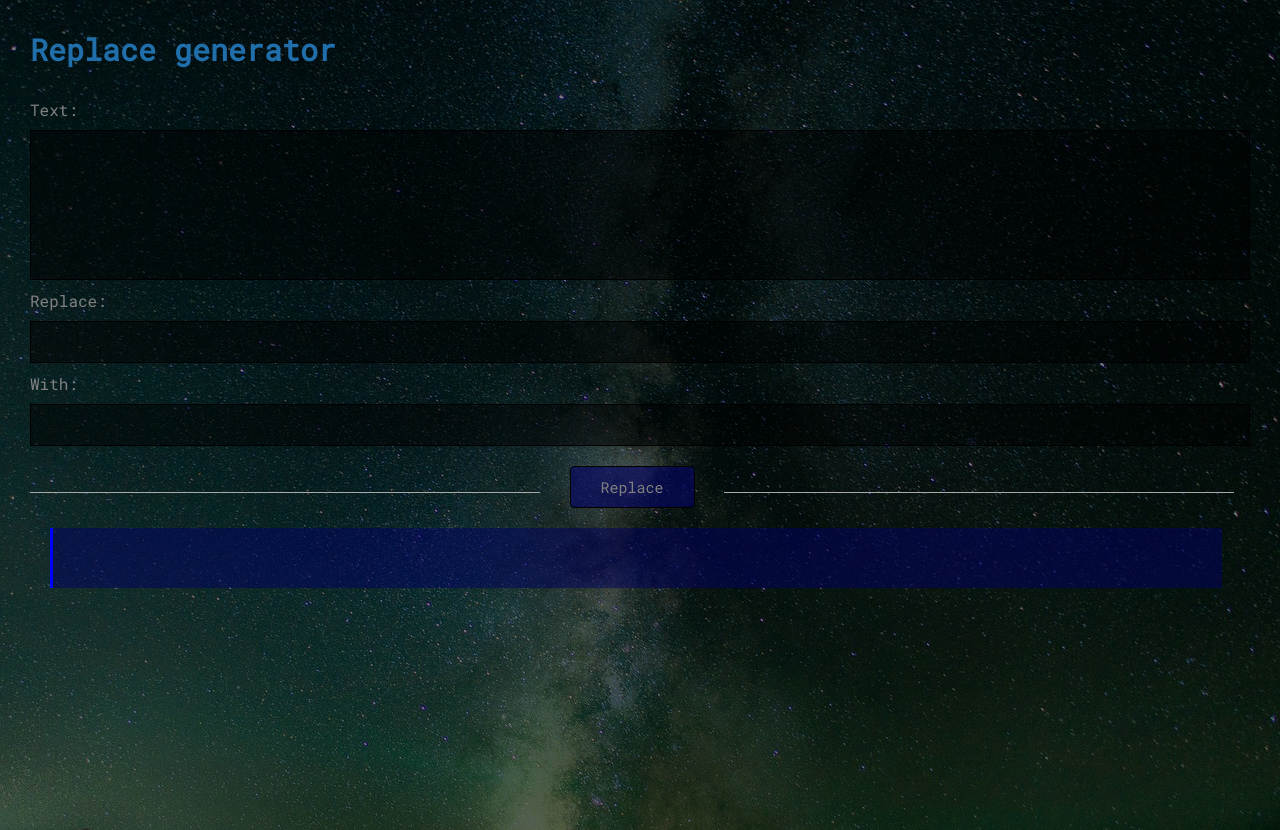
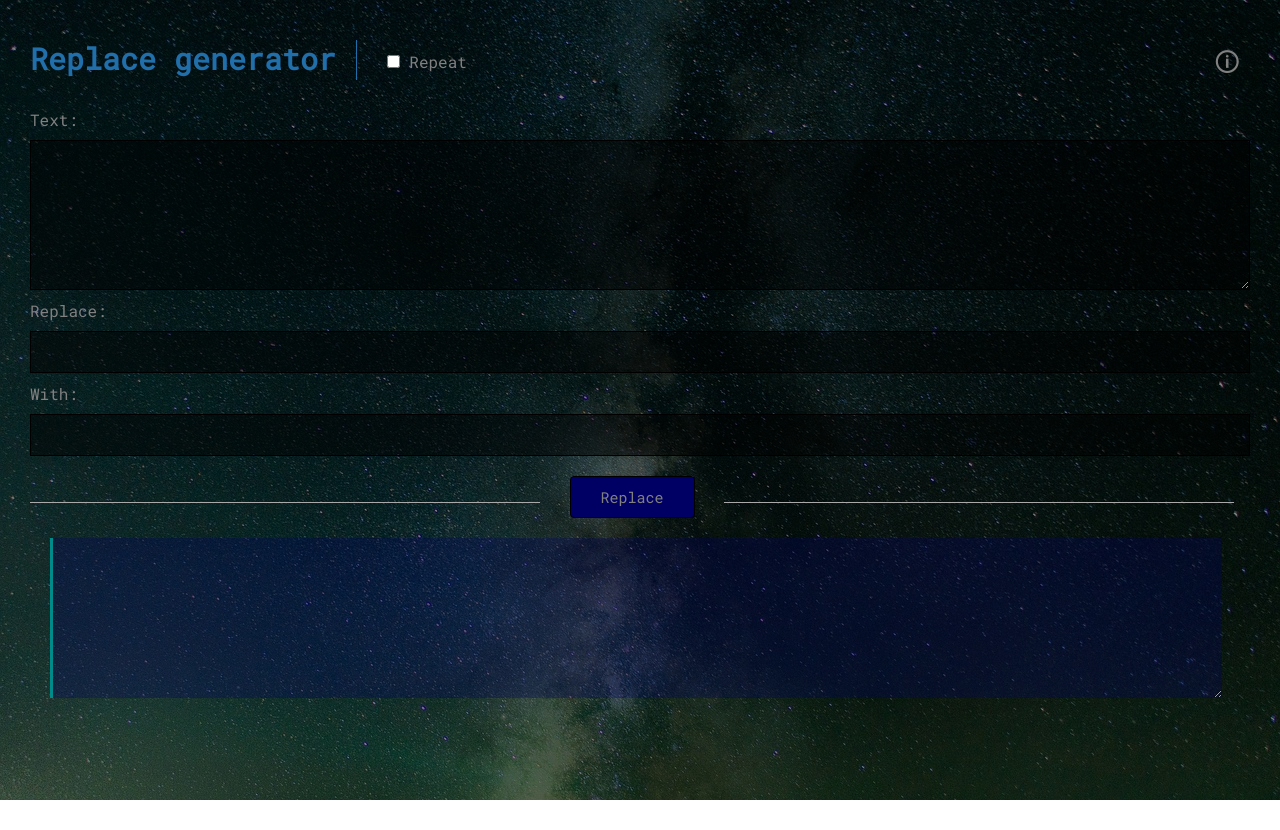
Before and after one commit to Thiibo/Replace-generator, a plain HTML site: page index.html in a window 1280 px wide. Both pictures are taken after a click on the button "Replace". After the commit the page ends 800 px from the top, so only its background shows below. Drawn offline with nearby package versions, Linux system fonts and the light colour scheme.

Commit message:
Finalizing
Added animations, info card, and added iteration functionality.

```diff
--- a/app.js
+++ b/app.js
@@ -1,17 +1,44 @@
+let _outputOpen = false;
+$('#repeat').prop("checked", false);
+let _repeat = false;
+let _infoPanel = false;
+$("#info").click(function() {
+  $("#infoPanel").toggleClass("open");
+});
 $("#bReplace").click(function() {
   let text = $("#text").val();
   let replaceOrg = $("#replaceText").val();
   let replaceNew = $("#replacementText").val();
   let output = "";
-  let testMatch = "";
   let replaceOrgRegex = new RegExp(replaceOrg, "g");
   output = text.replace(replaceOrgRegex, replaceNew);
   output = output.replace(/\\n/g, "\n");
   let n = replaceNew.split('\\i').length;
   let o = output.split('\\i').length;
-  for (let i = 0; i < o; i++) {
-    output = output.replace(/\\i/, i);
+  let outputCopy = output;
+  output = output.replace(/\\i/, 1);
+  let repeat = _repeat ? $("#repeatX").val() : 0;
+  if (repeat > 0) {
+    for (let i = 2; i - 1 < repeat; i++) {
+      output = output + outputCopy.replace(/\\i/, i);
+    }
   }
-  $("#output").val(output);
+  if (_outputOpen) {
+    $("#output").animate({"height": 20}, 100, function() {
+      $("#output").val(output);
+    }).delay(300);
+  } else {
+    $("#output").val(output);
+  }
   $("#output").css('display', 'block');
+  $("#output").animate({"height": 160}, 300);
+  _outputOpen = true;
 });
+$("#repeat").click(function() {
+  _repeat = !_repeat;
+  if (_repeat) {
+    $("#repeatX").animate({"width": 60, "opacity": 1}, 400);
+  } else {
+    $("#repeatX").animate({"width": 0, "opacity": 0}, 400);
+  }
+});
--- a/index.html
+++ b/index.html
@@ -8,7 +8,22 @@
     <script src="https://code.jquery.com/jquery-3.4.1.js"></script>
   </head>
   <body>
-    <h1>Replace generator</h1>
+    <header>
+      <h1>Replace generator</h1>
+      <form id="settings">
+        <input id="repeat" type="checkbox">
+        <label for="repeat">Repeat</label>
+        <input id="repeatX" type="number">
+      </form>
+      <a id="info">🛈</a>
+      <div id="infoPanel">
+        <p>
+          Use <span class="highlight">\n</span> to use a new line;<br>
+          Use <span class="highlight">\i</span> to write the current number of iterations.
+          <span id="credits">Created by <a id="author" href="https://thiibo.github.io">Thiibo</a></span>
+        </p>
+      </div>
+    </header>
     <main>
       <form id="input">
         <label for="text">Text:</label>
--- a/master.css
+++ b/master.css
@@ -4,45 +4,140 @@
   font-family: 'Roboto Mono', sans-serif;
 }
 body {
+  display: inline-block;
   background: linear-gradient(rgba(0, 0, 0, 0.5), rgba(0, 0, 0, 0.5)), url("img/background.jpg");
   background-size: cover;
-  width: 100vw;
-  height: 100vh;
-  overflow: hidden;
+  width: 100%;
+  height: 100%;
+  min-height: 100vh;
   color: gray;
 }
 main {margin: 30px;}
-h1 {
+#info {
+  position: absolute;
+  top: 44px;
+  right: 40px;
+  font-size: 25px;
+  cursor: pointer;
+  transition: color 0.2s ease-in-out;
+  z-index: 1;
+}
+#info:hover{
+  color: white;
+}
+#infoPanel {
+  position: absolute;
+  top: 40px;
+  right: 28px;
+  width: 600px;
+  height: 200px;
+  background-color: black;
+  padding: 20px;
+  border: 1px solid blue;
+  border-radius: 10px;
+  color: white;
+  z-index: 0;
+  clip-path: circle(0px at top right);
+  transition: clip-path 0.4s ease-in-out;
+}
+#infoPanel.open {
+  clip-path: circle(700px at top right);
+}
+.highlight  {
+  background-color: rgba(140, 140, 250, 0.6);
+  color: lightblue;
+  border-radius: 2px;
+  font-size: 60%;
+  padding: 2px;
+}
+#credits {
+  position: absolute;
+  left: 20px;
+  bottom: 20px;
+}
+#author {
+  color: blue;
+  text-decoration: none;
+  font-weight: bold;
+  transition: color 0.2s ease-in-out;
+}
+#author::before {
+  content: '⟩ ';
+  display: inline-block;
+  overflow: hidden;
+  position: relative;
+  top: 2px;
+  width: 0px;
+  font-weight: normal;
+  transition: width 0.2s ease-in-out;
+}
+#author:hover::before {width: 10px;}
+#author:hover, #author:hover::before {
+  color: darkcyan;
+}
+header {
+  margin: 30px;
+  display: block;
+}
+header h1 {
+  display: inline-block;
   color: #206eaa;
   font-size: 30px;
-  margin: 30px;
 }
-textarea, input, button {
+header h1::after {
+  content: '';
+  display: inline-block;
+  height: 40px;
+  width: 1px;
+  background-color: #206eaa;
+  position: relative;
+  top: 10px;
+  margin: 0 20px;
+}
+#settings {
+  display: inline-block;
+  position: relative;
+  top: -2px;
+}
+#repeat {
+  background-color: rgb(220, 220, 220);
+}
+#repeatX {
+  background-color: rgba(0, 0, 0, 0.6);
+  border: none;
+  padding: 5px;
+  color: white;
+  width: 0px;
+  opacity: 0;
+  border-left: 2px solid #206eaa;
+  -moz-appearance: textfield;
+}
+main textarea, main input, main button {
   display: block;
   margin: 10px 0;
   padding: 10px;
   font-size: 15px;
 }
-textarea, input {
+main textarea, main input {
   background-color: rgba(0, 0, 0, 0.5);
   border: 1px solid black;
   color: white;
   width: 100%;
-  resize: none;
+  resize: vertical;
 }
 #text {height: 150px;}
 #bReplaceOuter {
   display: block;
 }
 #bReplace {
-  background-color: rgba(0, 0, 100, 0.6);
+  background-color: rgba(0, 0, 100);
   border: 1px solid black;
   border-radius: 4px;
   color: gray;
   padding: 10px 30px;
   margin: 10px 20px;
   display: inline;
-  transition: background-color 0.1s ease-in-out, color 0.1s ease-in-out;
+  transition: background-color 0.3s ease-in-out, color 0.1s ease-in-out;
 }
 #bReplaceOuter::before, #bReplaceOuter::after {
   content: '';
@@ -54,15 +149,40 @@ textarea, input {
 }
 #bReplace:hover {
   cursor: pointer;
-  background-color: rgb(0, 0, 100);
+  background-color: rgb(0, 0, 150);
   color: white;
 }
 #output {
-  background-color: rgba(0, 0, 100, 0.5);
+  background-color: rgba(0, 0, 100, 0.3);
   border: none;
-  border-left: 3px solid blue;
+  border-left: 3px solid darkcyan;
   margin-left: 20px;
   margin-right: 20px;
   width: calc(100% - 48px);
+  height: 0;
   display: none;
 }
+
+/* MEDIA QUERIES */
+@media screen and (max-width: 626px) {
+  header h1 {display: block; margin-bottom: 20px;}
+  header h1::after {display: none;}
+  #info {top: 34px;}
+  #infoPanel {top: 30px; width: 400px;}
+}
+@media screen and (max-width: 450px) {
+  #output {margin: 10px 0; width: 100%;}
+  #info {top: 10px; right: 10px;}
+  #infoPanel {
+    width: 100%;
+    top: 0;
+    left: 0;
+    border: none;
+    border-bottom: 1px solid blue;
+    border-radius: 0px;
+  }
+}
+@media screen and (max-width: 280px) {
+  #bReplace {display: block; margin: 20px auto;}
+  #bReplaceOuter::before, #bReplaceOuter::after {display: none;}
+}
```
